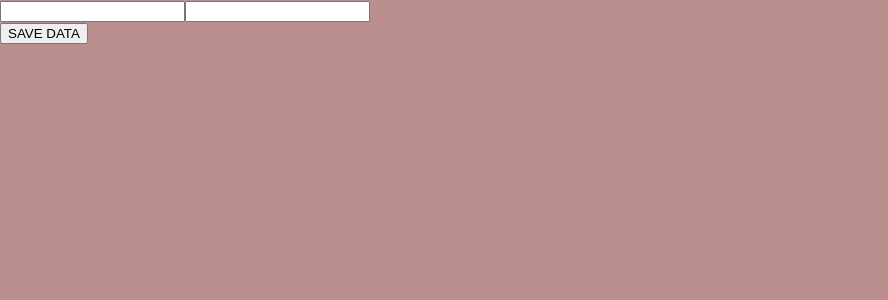
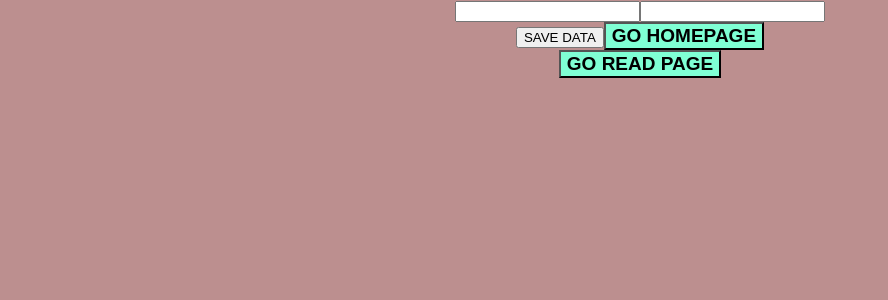
Before and after one commit to mamenjivar/react-firebase, a React (Create React App) app in the folder firebase-react-app/: page / in a window 1280 px wide. Shown: the top 300 px of the page, without its empty margins (0-888 px from the left). Built offline with nearby package versions, Linux system fonts and the light colour scheme; no server answers; the HTML template or start-up script is replaced by a standard one.

Commit message:
navigation push

```diff
--- a/firebase-react-app/src/components/Read.js
+++ b/firebase-react-app/src/components/Read.js
@@ -1,8 +1,10 @@
 import React, { useState } from 'react';
 import app from "../firebaseConfig";
 import { getDatabase, ref, get } from "firebase/database";
+import { useNavigate } from 'react-router-dom';
 
 function Read() {
+    const navigate = useNavigate();
     let [fruitArray, setFruitArray] = useState([]);
 
     const fetchData = async () => {
@@ -26,6 +28,8 @@
                 </li>
             ))}
         </ul>
+        <button className='button1' onClick={ () => navigate("/")}>GO HOMEPAGE</button> <br  />
+        <button className='button1' onClick={ () => navigate("/updateread")}>GO READ PAGE</button>
     </div>
   )
 }
--- a/firebase-react-app/src/components/UpdateRead.js
+++ b/firebase-react-app/src/components/UpdateRead.js
@@ -1,8 +1,11 @@
 import React, { useState } from 'react';
 import app from "../firebaseConfig";
 import { getDatabase, ref, get } from "firebase/database";
+import { useNavigate } from 'react-router-dom';
 
 function UpdateRead() {
+    const navigate = useNavigate();
+
     let [fruitArray, setFruitArray] = useState([]);
 
     const fetchData = async () => {
@@ -29,6 +32,7 @@
 
   return (
     <div>
+        <h1>UPDATE READ</h1>
         <button onClick={fetchData}> Display Data </button>
         <ul>
             {fruitArray.map((item, index) => (
@@ -37,6 +41,9 @@
                 </li>
             ))}
         </ul>
+        <button className='button1' onClick={ () => navigate("/")}>GO HOMEPAGE</button> <br  />
+        <button className='button1' onClick={ () => navigate("/read")}>GO READ PAGE</button>
+
     </div>
   )
 }
--- a/firebase-react-app/src/components/Write.js
+++ b/firebase-react-app/src/components/Write.js
@@ -1,8 +1,11 @@
 import React, { useState } from 'react';
 import app from "../firebaseConfig";
 import { getDatabase, ref, set, push } from "firebase/database";
+import { useNavigate } from 'react-router-dom';
 
 function Write() {
+    const navigate = useNavigate();
+
     let [inputValue1, setInputValue1] = useState('');
     let [inputValue2, setInputValue2] = useState('');
 
@@ -25,6 +28,9 @@
             <input type='text' value={inputValue2 } onChange={(e) => setInputValue2(e.target.value)}/> <br />
 
             <button onClick={saveData}>SAVE DATA</button>
+
+            <button className='button1' onClick={ () => navigate("/")}>GO HOMEPAGE</button> <br  />
+            <button className='button1' onClick={ () => navigate("/updateread")}>GO READ PAGE</button>
         </div>
     )
 }
--- a/firebase-react-app/src/index.css
+++ b/firebase-react-app/src/index.css
@@ -7,3 +7,15 @@
   -moz-osx-font-smoothing: grayscale;
   background-color: rosybrown;
 }
+
+.App {
+  width: 50%;
+  margin: auto;
+  text-align: center;
+}
+
+.button1 {
+  background-color: aquamarine;
+  font-weight: bolder;
+  font-size: 19px;
+}
```
